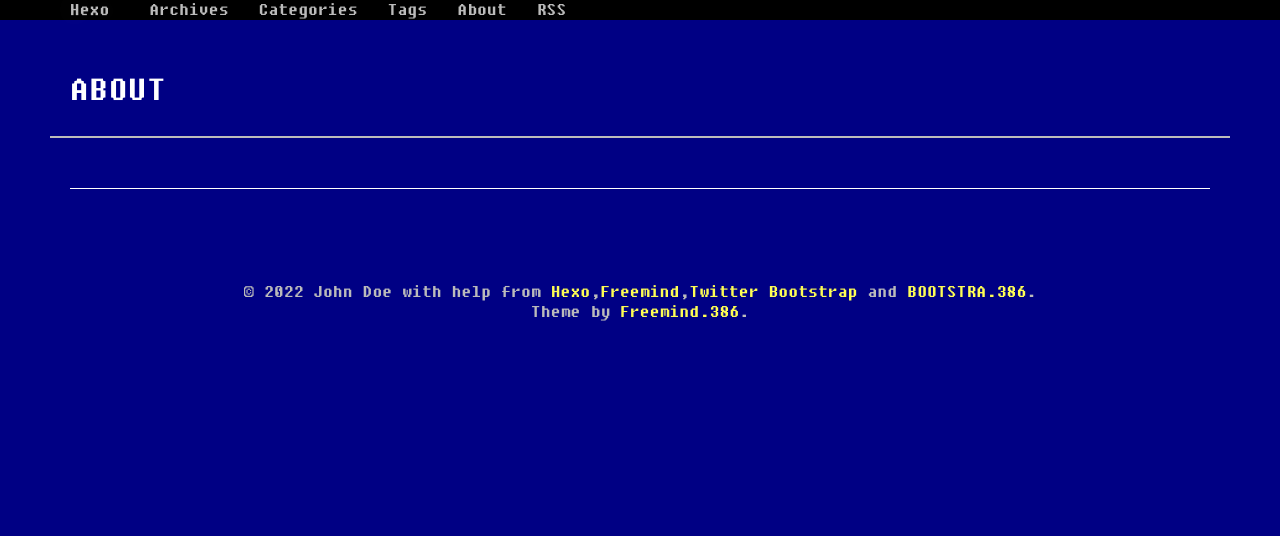
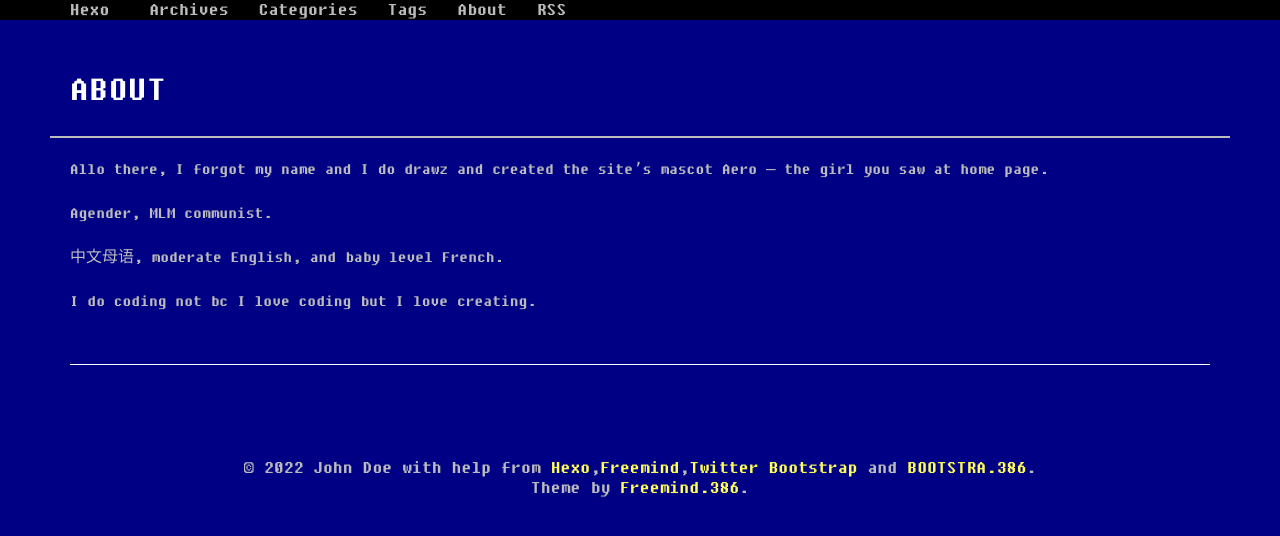
Before and after one commit to ariaxo/ariaxo.github.io, a plain HTML site: page about/index.html in a window 1280 px wide. Drawn offline with Linux system fonts and the light colour scheme; a web font is replaced by a local one.

Commit message:
Site updated: 2022-01-18 20:03:37

```diff
--- a/about/index.html
+++ b/about/index.html
@@ -8,6 +8,10 @@
 
   <title>about | Hexo</title>
   <meta name="author" content="John Doe">
+
+  <meta name="description" content="Allo there, I forgot my name and I do drawz and created the site’s mascot Aero – the girl you saw at home page.
+Agender, MLM communist.
+中文母语, moderate">
 
 
   <meta name="viewport" content="width=device-width, initial-scale=1, maximum-scale=1">
@@ -130,6 +134,10 @@ var _hmt = _hmt || [];
 	<div class="mypage">
 
 
+	  <p>Allo there, I forgot my name and I do drawz and created the site’s mascot Aero – the girl you saw at home page.</p>
+<p>Agender, MLM communist.</p>
+<p>中文母语, moderate English, and baby level French.</p>
+<p>I do coding not bc I love coding but I love creating.</p>
 
 	</div>
 
```
